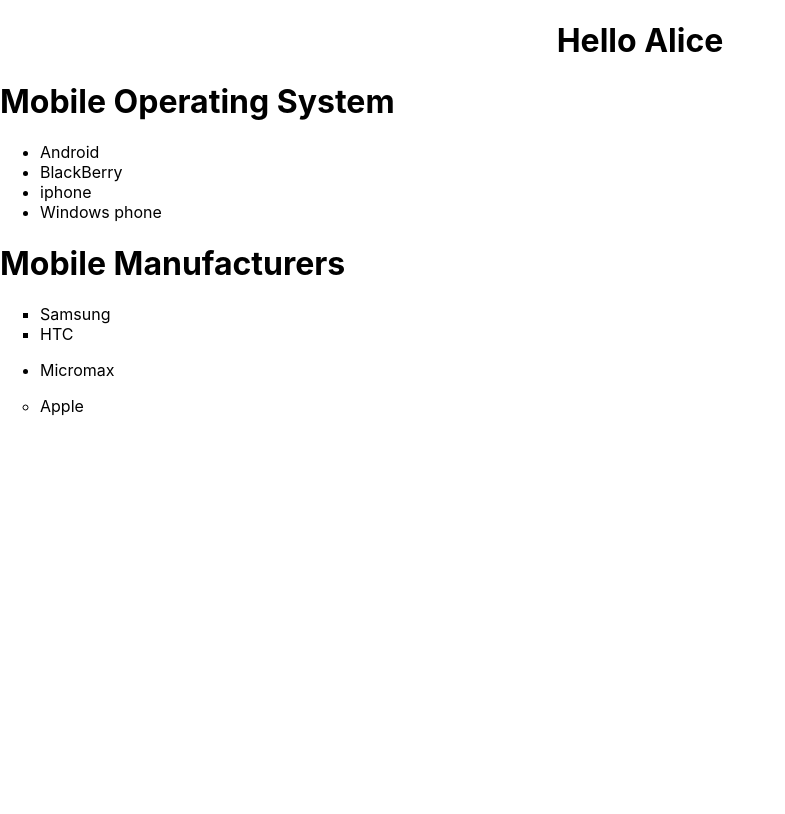
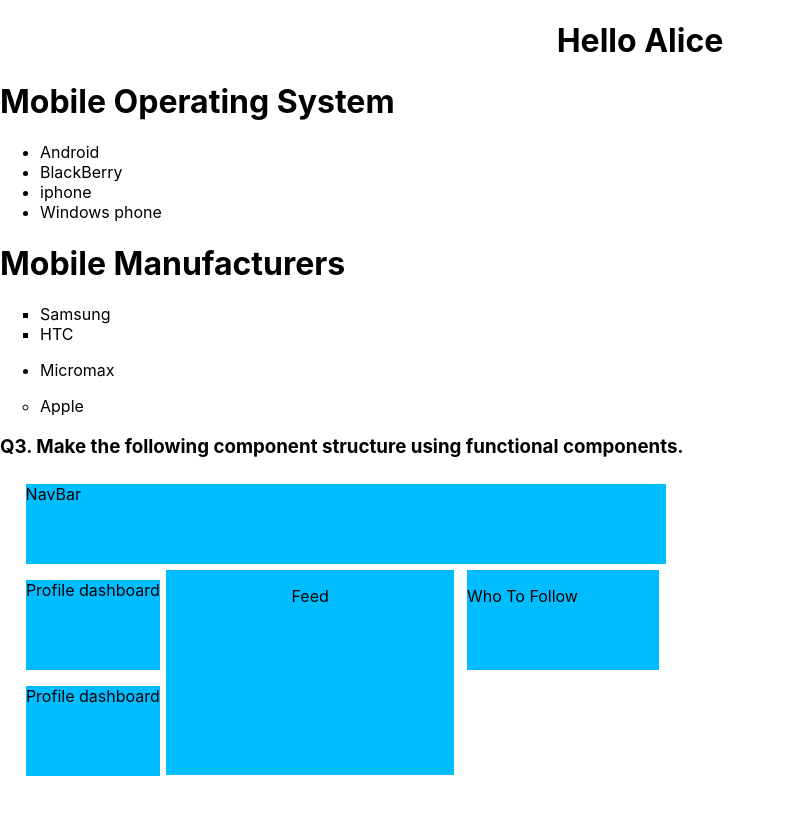
Before and after one commit to anshikachaurasiya-cedcoss/React, a React (Create React App) app: page / in a window 1280 px wide. Shown: the top 814 px of the page, without its empty margins (0-785 px from the left). Built offline with nearby package versions, Linux system fonts and the light colour scheme.

Commit message:
Q3. Make the following component structure using functional components.

```diff
--- /dev/null
+++ b/src/Components/ComponentBlueDiv.js
@@ -0,0 +1,11 @@
+import React from 'react'
+import NavbarBlue from './NavbarBlue'
+const ComponentBlueDiv=()=> {
+  return (
+    <div id='blueDiv'>
+        <NavbarBlue/>
+    </div>
+  )
+}
+
+export default ComponentBlueDiv
--- /dev/null
+++ b/src/Components/CornerBlue.js
@@ -0,0 +1,11 @@
+import React from 'react'
+
+const CornerBlue=()=> {
+  return (
+    <div id='corner'>
+        <p>Who To Follow</p>
+    </div>
+  )
+}
+
+export default CornerBlue
--- /dev/null
+++ b/src/Components/FeedBlue.js
@@ -0,0 +1,10 @@
+import React from 'react'
+
+const FeedBlue=()=> {
+  return (
+    <div id='centerDiv'>
+        <p>Feed</p>
+    </div>
+  )
+}
+export default FeedBlue
--- /dev/null
+++ b/src/Components/NavbarBlue.js
@@ -0,0 +1,23 @@
+import React from 'react'
+import ProfileBlue from './ProfileBlue'
+import FeedBlue from './FeedBlue'
+import CornerBlue from './CornerBlue'
+const NavbarBlue=()=> {
+  return (
+    <>
+    <div id='navbar'>
+        <p>NavBar</p>
+    </div>
+    <div id='bodyDiv'>
+        <div id='left'>
+            <ProfileBlue/>
+            <ProfileBlue/>
+        </div>
+        <FeedBlue/>
+        <CornerBlue/>
+    </div>
+    </>
+    )
+}
+
+export default NavbarBlue
--- /dev/null
+++ b/src/Components/ProfileBlue.js
@@ -0,0 +1,10 @@
+import React from 'react'
+
+const ProfileBlue=()=> {
+  return (
+  <div id='profileDiv'>
+    <p>Profile dashboard</p>
+    </div>
+  )
+}
+export default ProfileBlue
--- a/src/index.css
+++ b/src/index.css
@@ -17,3 +17,41 @@
 #circle{
   list-style-type: circle;
 }
+#blueDiv{
+  height: 400px;
+  width: 50%;
+  margin: 2%;
+}
+#navbar{
+  height: 20%;
+  width: 100%;
+  background-color: #00bdff;
+}
+#bodyDiv{
+  height: 215px;
+  width: 100%;
+  display: flex;
+  justify-content: center;
+  flex-direction: row;
+}
+#left{
+  height: 300px;
+}
+#profileDiv{
+  height: 90px;
+  background-color: #00bdff;
+}
+#centerDiv{
+  height: 205px;
+  width: 45%;
+  background-color: #00bdff;
+  justify-content: center;
+  display: flex;
+  margin: 1%;
+}
+#corner{
+  height: 100px;
+  width: 30%;
+  background-color: #00bdff;
+  margin: 1%;
+}
--- a/src/index.js
+++ b/src/index.js
@@ -4,6 +4,7 @@
 import App from './App';
 import MobileOS from './Components/MobileOS';
 import MobileManufact from './Components/MobileManufact';
+import ComponentBlueDiv from './Components/ComponentBlueDiv';
 import reportWebVitals from './reportWebVitals';
 
 const root = ReactDOM.createRoot(document.getElementById('root'));
@@ -12,10 +13,8 @@
     <App />
     <MobileOS/>
     <MobileManufact/>
+    <h3>Q3. Make the following component structure using functional components.</h3>
+    <ComponentBlueDiv/>
   </>
 );
-
-// If you want to start measuring performance in your app, pass a function
-// to log results (for example: reportWebVitals(console.log))
-// or send to an analytics endpoint. Learn more: https://bit.ly/CRA-vitals
 reportWebVitals();
```
